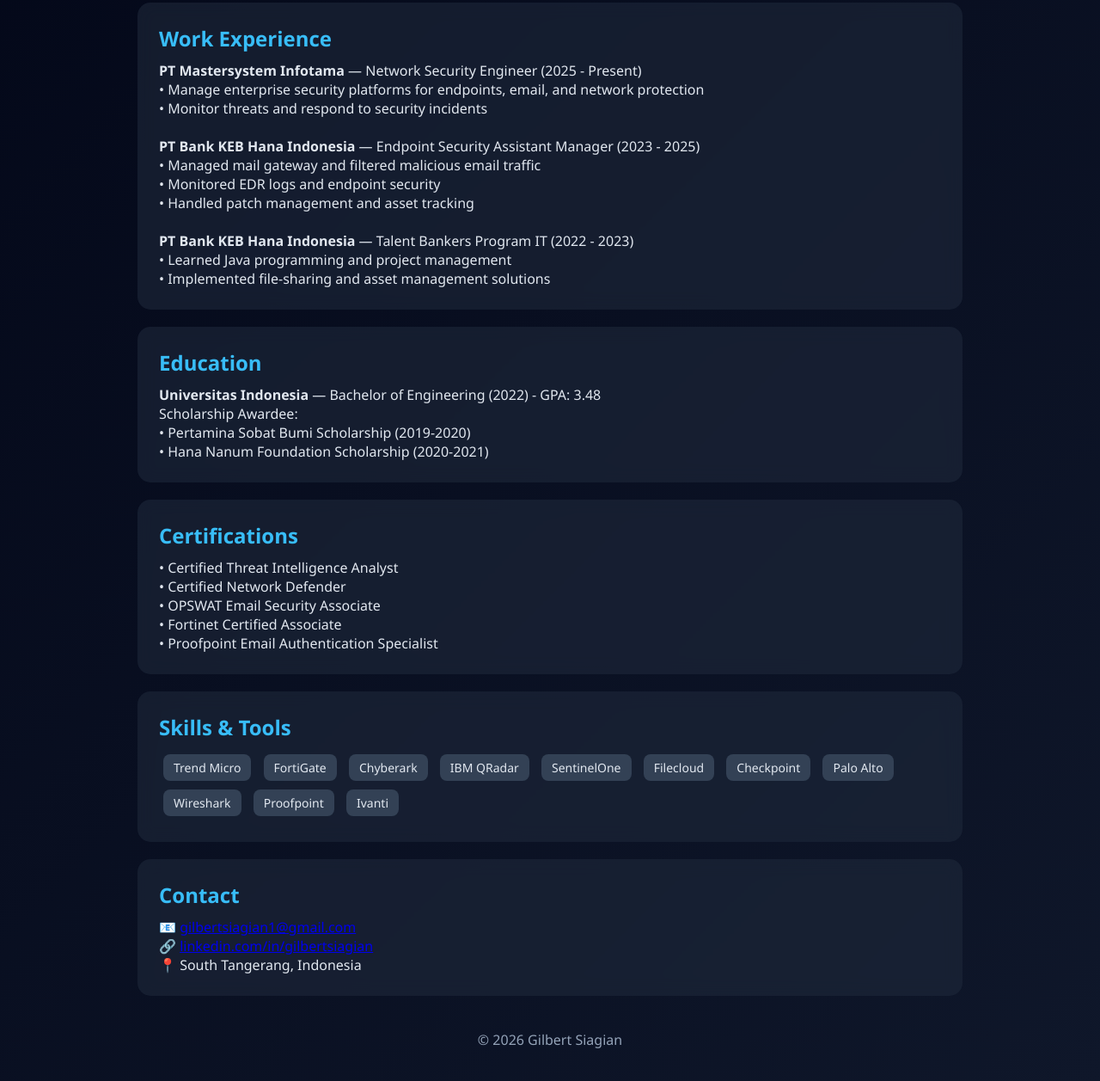
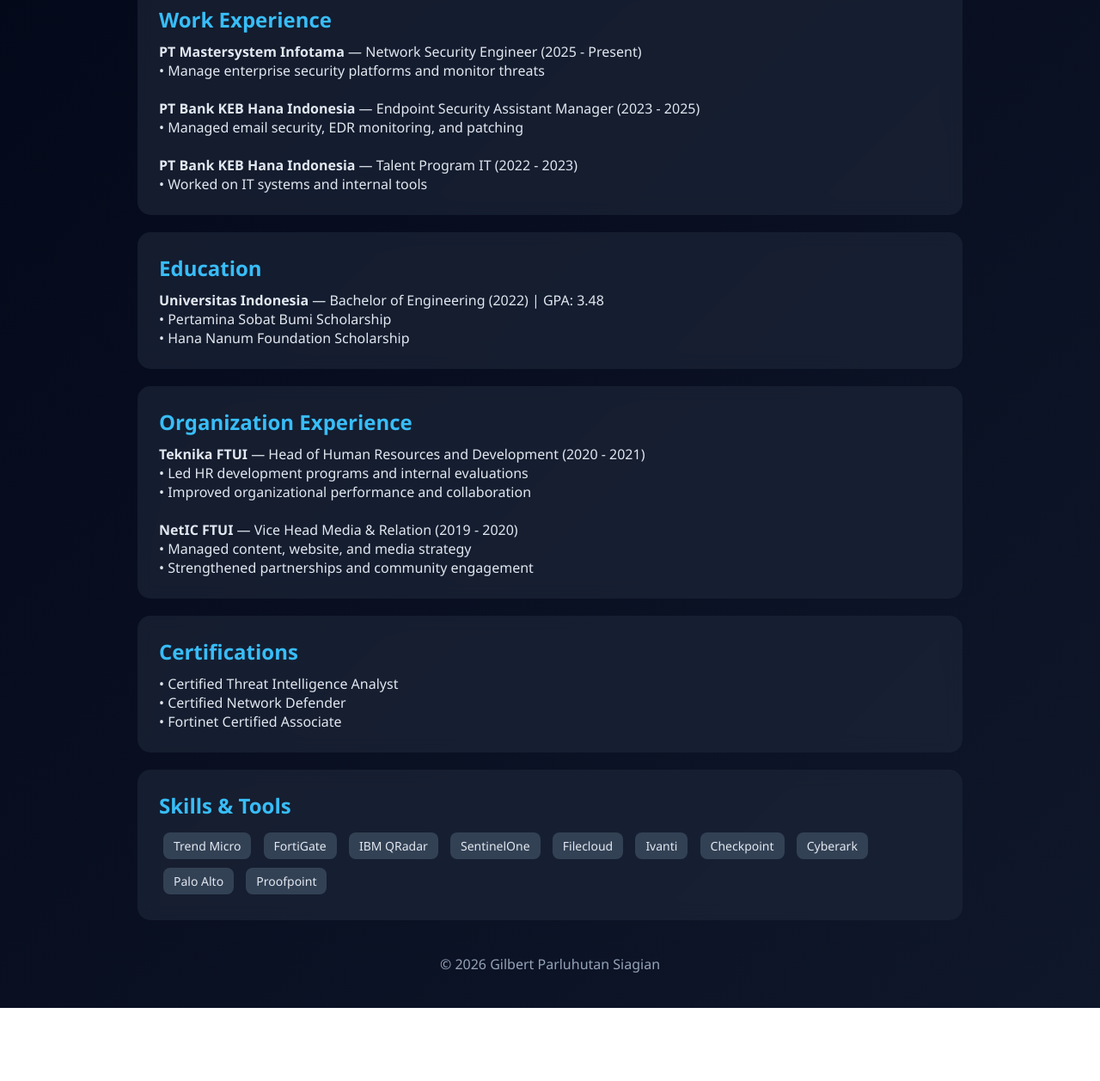
Before and after one commit to Turbo46/turbo46.github.io, a plain HTML site: page index.html in a window 1280 px wide. Shown: the part 489-1746 px from the top of the page at 86% size. After the commit the page ends 1661 px from the top, so only its background shows below. Drawn offline with Linux system fonts and the light colour scheme.

Commit message:
Update index.html
Add Organization Section

```diff
--- a/index.html
+++ b/index.html
@@ -2,18 +2,11 @@
 <html lang="en">
 <head>
   <meta charset="UTF-8">
-  <title>Gilbert Siagian | Cybersecurity Portfolio</title>
+  <title>Gilbert Parluhutan Siagian | Web Portfolio</title>
 
   <style>
-    * {
-      margin: 0;
-      padding: 0;
-      box-sizing: border-box;
-    }
-
-    html {
-      scroll-behavior: smooth;
-    }
+    * { margin: 0; padding: 0; box-sizing: border-box; }
+    html { scroll-behavior: smooth; }
 
     body {
       font-family: 'Segoe UI', sans-serif;
@@ -21,7 +14,6 @@
       color: #e2e8f0;
     }
 
-    /* NAVBAR */
     .navbar {
       position: sticky;
       top: 0;
@@ -40,18 +32,14 @@
       transition: 0.3s;
     }
 
-    .navbar a:hover {
-      color: white;
-    }
+    .navbar a:hover { color: white; }
 
-    /* CONTAINER */
     .container {
       max-width: 1000px;
       margin: auto;
       padding: 40px 20px;
     }
 
-    /* HERO */
     .hero {
       text-align: center;
       margin-bottom: 50px;
@@ -84,7 +72,6 @@
       font-weight: bold;
     }
 
-    /* CARD */
     .card {
       background: rgba(30, 41, 59, 0.6);
       padding: 25px;
@@ -111,12 +98,6 @@
       margin-bottom: 10px;
     }
 
-    .grid {
-      display: grid;
-      grid-template-columns: 1fr 1fr;
-      gap: 20px;
-    }
-
     .skills span {
       display: inline-block;
       background: #334155;
@@ -131,22 +112,16 @@
       margin-top: 40px;
       color: #94a3b8;
     }
-
-    @media(max-width: 768px) {
-      .grid {
-        grid-template-columns: 1fr;
-      }
-    }
   </style>
 </head>
 
 <body>
 
-<!-- NAVBAR -->
 <div class="navbar">
   <a href="#about">About</a>
   <a href="#experience">Experience</a>
   <a href="#education">Education</a>
+  <a href="#organization">Organization</a>
   <a href="#certifications">Certifications</a>
   <a href="#skills">Skills</a>
   <a href="#contact">Contact</a>
@@ -171,9 +146,9 @@
   <div class="card" id="about">
     <h2>Professional Summary</h2>
     <p>
-      Network Security Engineer at PT Mastersystem Infotama with experience managing enterprise security platforms
-      including endpoint, email, and network protection. Skilled in threat monitoring, incident response,
-      and system optimization using Trend Micro, Check Point, FortiGate, and IBM QRadar.
+      Network Security Engineer with experience managing enterprise security platforms,
+      monitoring threats, and handling endpoint security using tools such as Trend Micro,
+      Check Point, FortiGate, and IBM QRadar.
     </p>
   </div>
 
@@ -182,30 +157,41 @@
     <h2>Work Experience</h2>
 
     <p><b>PT Mastersystem Infotama</b> — Network Security Engineer (2025 - Present)</p>
-    <p>• Manage enterprise security platforms for endpoints, email, and network protection</p>
-    <p>• Monitor threats and respond to security incidents</p>
+    <p>• Manage enterprise security platforms and monitor threats</p>
 
     <br>
 
     <p><b>PT Bank KEB Hana Indonesia</b> — Endpoint Security Assistant Manager (2023 - 2025)</p>
-    <p>• Managed mail gateway and filtered malicious email traffic</p>
-    <p>• Monitored EDR logs and endpoint security</p>
-    <p>• Handled patch management and asset tracking</p>
+    <p>• Managed email security, EDR monitoring, and patching</p>
 
     <br>
 
-    <p><b>PT Bank KEB Hana Indonesia</b> — Talent Bankers Program IT (2022 - 2023)</p>
-    <p>• Learned Java programming and project management</p>
-    <p>• Implemented file-sharing and asset management solutions</p>
+    <p><b>PT Bank KEB Hana Indonesia</b> — Talent Program IT (2022 - 2023)</p>
+    <p>• Worked on IT systems and internal tools</p>
   </div>
 
   <!-- EDUCATION -->
   <div class="card" id="education">
     <h2>Education</h2>
-    <p><b>Universitas Indonesia</b> — Bachelor of Engineering (2022) - GPA: 3.48</p>
-    <p>Scholarship Awardee: </p>
-    <p>• Pertamina Sobat Bumi Scholarship (2019-2020)</p>
-    <p>• Hana Nanum Foundation Scholarship (2020-2021)</p>
+    <p><b>Universitas Indonesia</b> — Bachelor of Engineering (2022) | GPA: 3.48</p>
+    <p>• Pertamina Sobat Bumi Scholarship</p>
+    <p>• Hana Nanum Foundation Scholarship</p>
+  </div>
+
+  <!-- ORGANIZATION -->
+  <div class="card" id="organization">
+    <h2>Organization Experience</h2>
+
+    <p><b>Teknika FTUI</b> — Head of Human Resources and Development (2020 - 2021)</p>
+    <p>• Led HR development programs and internal evaluations</p>
+    <p>• Improved organizational performance and collaboration</p>
+
+    <br>
+
+    <p><b>NetIC FTUI</b> — Vice Head Media & Relation (2019 - 2020)</p>
+    <p>• Managed content, website, and media strategy</p>
+    <p>• Strengthened partnerships and community engagement</p>
+
   </div>
 
   <!-- CERTIFICATIONS -->
@@ -213,9 +199,7 @@
     <h2>Certifications</h2>
     <p>• Certified Threat Intelligence Analyst</p>
     <p>• Certified Network Defender</p>
-    <p>• OPSWAT Email Security Associate</p>
     <p>• Fortinet Certified Associate</p>
-    <p>• Proofpoint Email Authentication Specialist</p>
   </div>
 
   <!-- SKILLS -->
@@ -224,36 +208,25 @@
     <div class="skills">
       <span>Trend Micro</span>
       <span>FortiGate</span>
-      <span>Chyberark</span>
       <span>IBM QRadar</span>
       <span>SentinelOne</span>
       <span>Filecloud</span>
+      <span>Ivanti</span>
       <span>Checkpoint</span>
+      <span>Cyberark</span>
       <span>Palo Alto</span>
-      <span>Wireshark</span>
       <span>Proofpoint</span>
-      <span>Ivanti</span>
     </div>
   </div>
 
-  <!-- CONTACT -->
-  <div class="card" id="contact">
-    <h2>Contact</h2>
-    <p>📧 <a href="mailto:gilbertsiagian1@gmail.com">gilbertsiagian1@gmail.com</a></p>
-    <p>🔗 <a href="https://linkedin.com/in/gilbertsiagian" target="_blank">linkedin.com/in/gilbertsiagian</a></p>
-    <p>📍 South Tangerang, Indonesia</p>
-  </div>
-
   <div class="footer">
-    <p>© 2026 Gilbert Siagian</p>
+    <p>© 2026 Gilbert Parluhutan Siagian</p>
   </div>
 
 </div>
 
-<!-- ANIMATION -->
 <script>
   const cards = document.querySelectorAll('.card');
-
   const observer = new IntersectionObserver(entries => {
     entries.forEach(entry => {
       if(entry.isIntersecting){
@@ -261,7 +234,6 @@
       }
     });
   });
-
   cards.forEach(card => observer.observe(card));
 </script>
 
```
